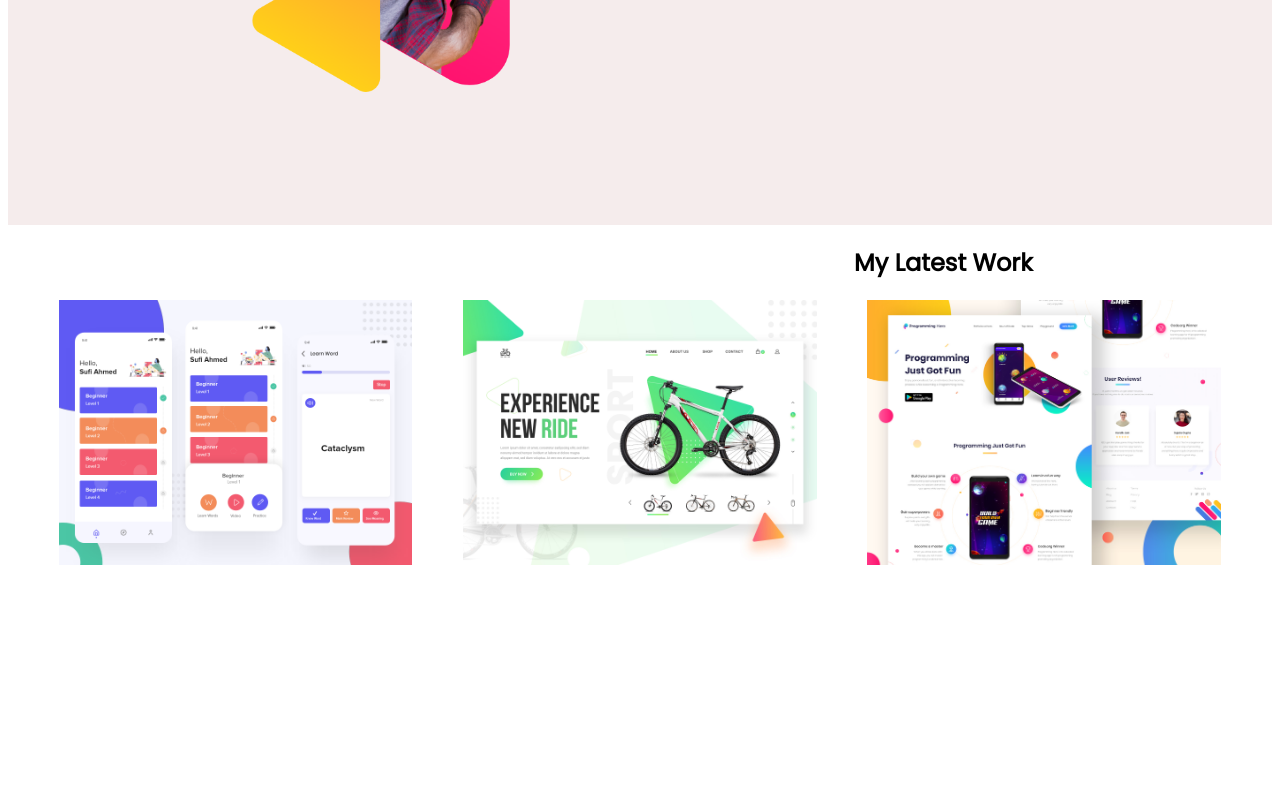
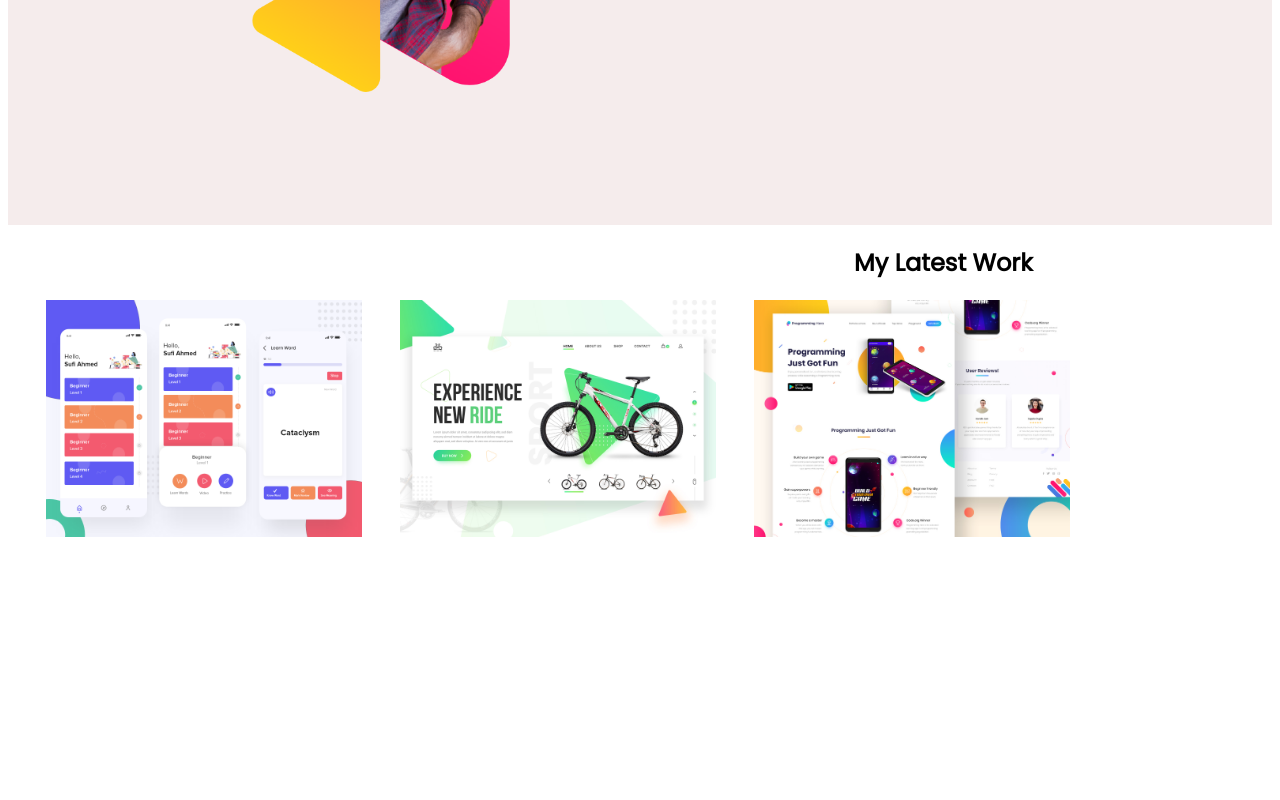
Before and after one commit to Naimulweb/first-assaignment, a plain HTML site: page index.html in a window 1280 px wide. Shown: the part 1083-1883 px from the top of the page. Drawn offline with Linux system fonts and the light colour scheme.

Commit message:
image-arrange

```diff
--- a/style.css
+++ b/style.css
@@ -43,9 +43,9 @@ p{
     text-align: center;
 }
 .work-area img{
-    width: 28%;
+    width: 25%;
     float: left;
-    margin-left: 4%;
+    margin-left: 3%;
 }
 #fine{
     text-align: center;
```
